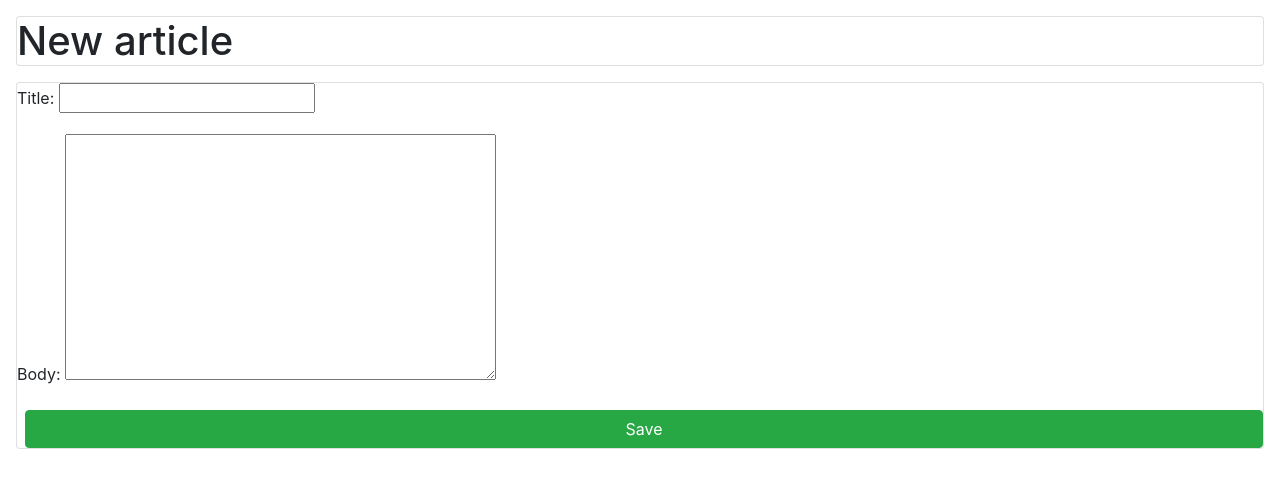
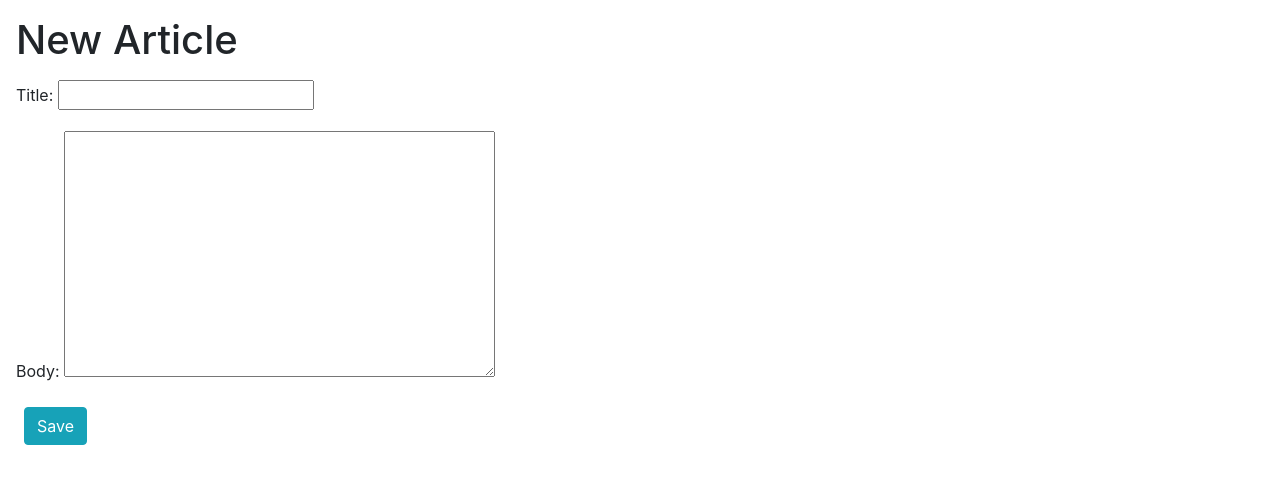
Before and after one commit to GunDalf101/django-news, a Django app: page /articles/new/ in a window 1280 px wide. Shown: the part 56-544 px from the top of the page. Run offline with Django 5.2, Linux system fonts and the light colour scheme; the visitor is signed in with stand-in values (Sample User, id 1); parts of the project's set-up code (start-up, migrations or seed data) failed here and were passed over.

Commit message:
yours truly

```diff
--- a/templates/article_new.html
+++ b/templates/article_new.html
@@ -1,8 +1,8 @@
 {% extends 'base.html' %}
 {% block content %}
-<h1 class="card m-3">New article</h1>
-<form action="" method="post" class="card m-3">{% csrf_token %}
-    {{ form.as_p}}
-    <button class="btn btn-success ml-2" type="submit">Save</button>
+<h1 class="m-3">New Article</h1>
+<form action="" method="post" class="m-3">{% csrf_token %}
+    {{ form.as_p }}
+    <button class="btn btn-info ml-2" type="submit">Save</button>
 </form>
 {% endblock content %}
```
